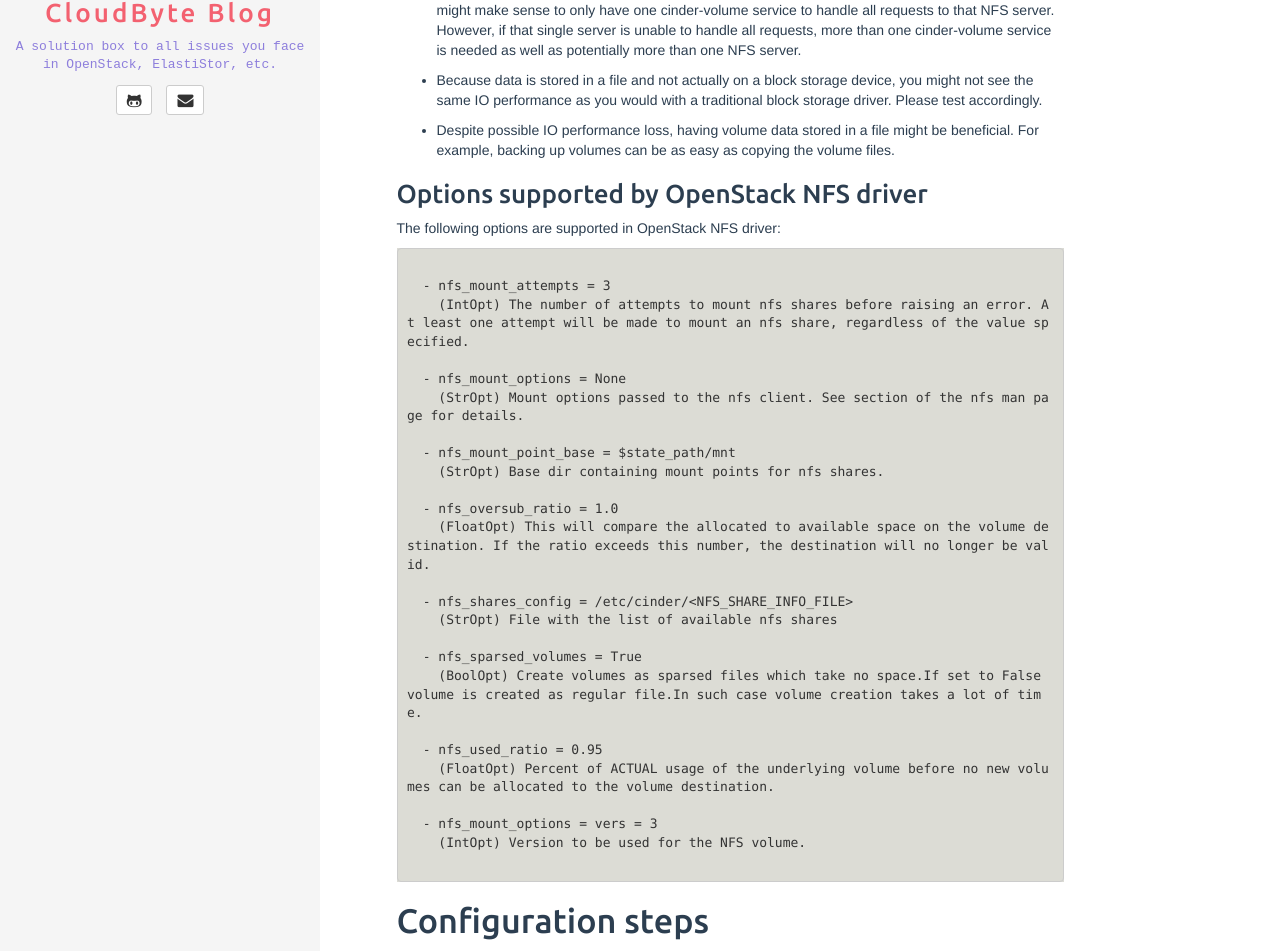
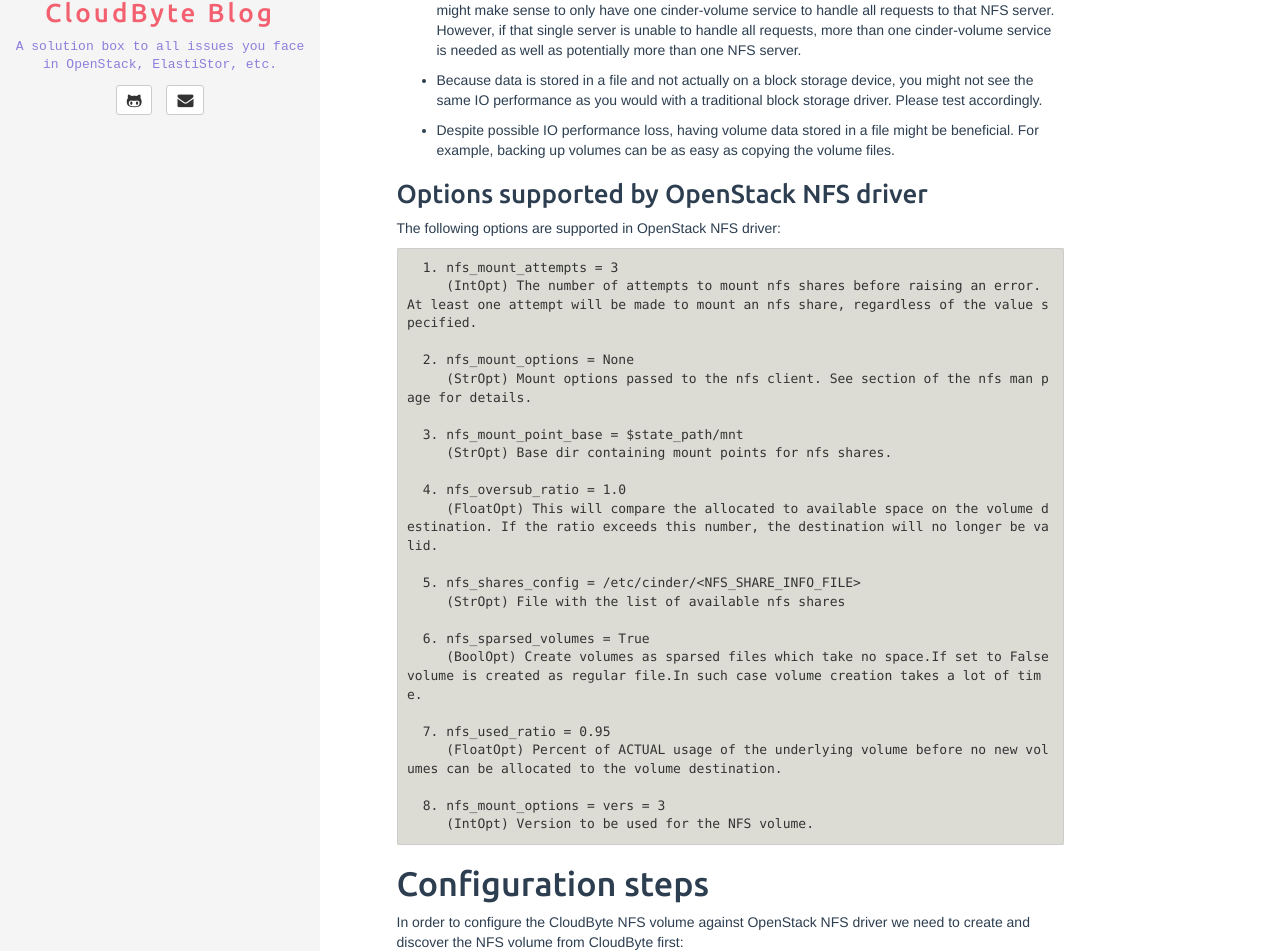
Before and after one commit to CloudByteStorages/blog, a Jekyll site: the page built from _posts/2016-06-05-OpenStack-NFS-Driver-Configuration-with-CloudByte-NFS-volume.md, in a window 1280 px wide and 1400 px high. Shown: the part 449-1400 px from the top of the window. Built offline with Jekyll 4.4.1, drawn with Linux system fonts in a browser that asks for light colours; comment, search, counter and statistics services are not loaded.

Commit message:
Update 2016-06-05-OpenStack-NFS-Driver-Configuration-with-CloudByte-NFS-volume.md

````diff
--- a/_posts/2016-06-05-OpenStack-NFS-Driver-Configuration-with-CloudByte-NFS-volume.md
+++ b/_posts/2016-06-05-OpenStack-NFS-Driver-Configuration-with-CloudByte-NFS-volume.md
@@ -34,31 +34,29 @@ contributor_emailid:  abhishek@cloudbyte.com
 The following options are supported in OpenStack NFS driver:
 
   ```
+  1. nfs_mount_attempts = 3
+     (IntOpt) The number of attempts to mount nfs shares before raising an error. At least one attempt will be made to mount an nfs share, regardless of the value specified.
 
-  - nfs_mount_attempts = 3
-    (IntOpt) The number of attempts to mount nfs shares before raising an error. At least one attempt will be made to mount an nfs share, regardless of the value specified.
+  2. nfs_mount_options = None
+     (StrOpt) Mount options passed to the nfs client. See section of the nfs man page for details.
 
-  - nfs_mount_options = None
-    (StrOpt) Mount options passed to the nfs client. See section of the nfs man page for details.
+  3. nfs_mount_point_base = $state_path/mnt
+     (StrOpt) Base dir containing mount points for nfs shares.
 
-  - nfs_mount_point_base = $state_path/mnt
-    (StrOpt) Base dir containing mount points for nfs shares.
+  4. nfs_oversub_ratio = 1.0
+     (FloatOpt) This will compare the allocated to available space on the volume destination. If the ratio exceeds this number, the destination will no longer be valid.
 
-  - nfs_oversub_ratio = 1.0
-    (FloatOpt) This will compare the allocated to available space on the volume destination. If the ratio exceeds this number, the destination will no longer be valid.
+  5. nfs_shares_config = /etc/cinder/<NFS_SHARE_INFO_FILE>
+     (StrOpt) File with the list of available nfs shares
 
-  - nfs_shares_config = /etc/cinder/<NFS_SHARE_INFO_FILE>
-    (StrOpt) File with the list of available nfs shares
+  6. nfs_sparsed_volumes = True
+     (BoolOpt) Create volumes as sparsed files which take no space.If set to False volume is created as regular file.In such case volume creation takes a lot of time.
 
-  - nfs_sparsed_volumes = True
-    (BoolOpt) Create volumes as sparsed files which take no space.If set to False volume is created as regular file.In such case volume creation takes a lot of time.
+  7. nfs_used_ratio = 0.95
+     (FloatOpt) Percent of ACTUAL usage of the underlying volume before no new volumes can be allocated to the volume destination.
 
-  - nfs_used_ratio = 0.95
-    (FloatOpt) Percent of ACTUAL usage of the underlying volume before no new volumes can be allocated to the volume destination.
-
-  - nfs_mount_options = vers = 3
-    (IntOpt) Version to be used for the NFS volume.
-
+  8. nfs_mount_options = vers = 3
+     (IntOpt) Version to be used for the NFS volume.
   ```
 
 # Configuration steps
````
